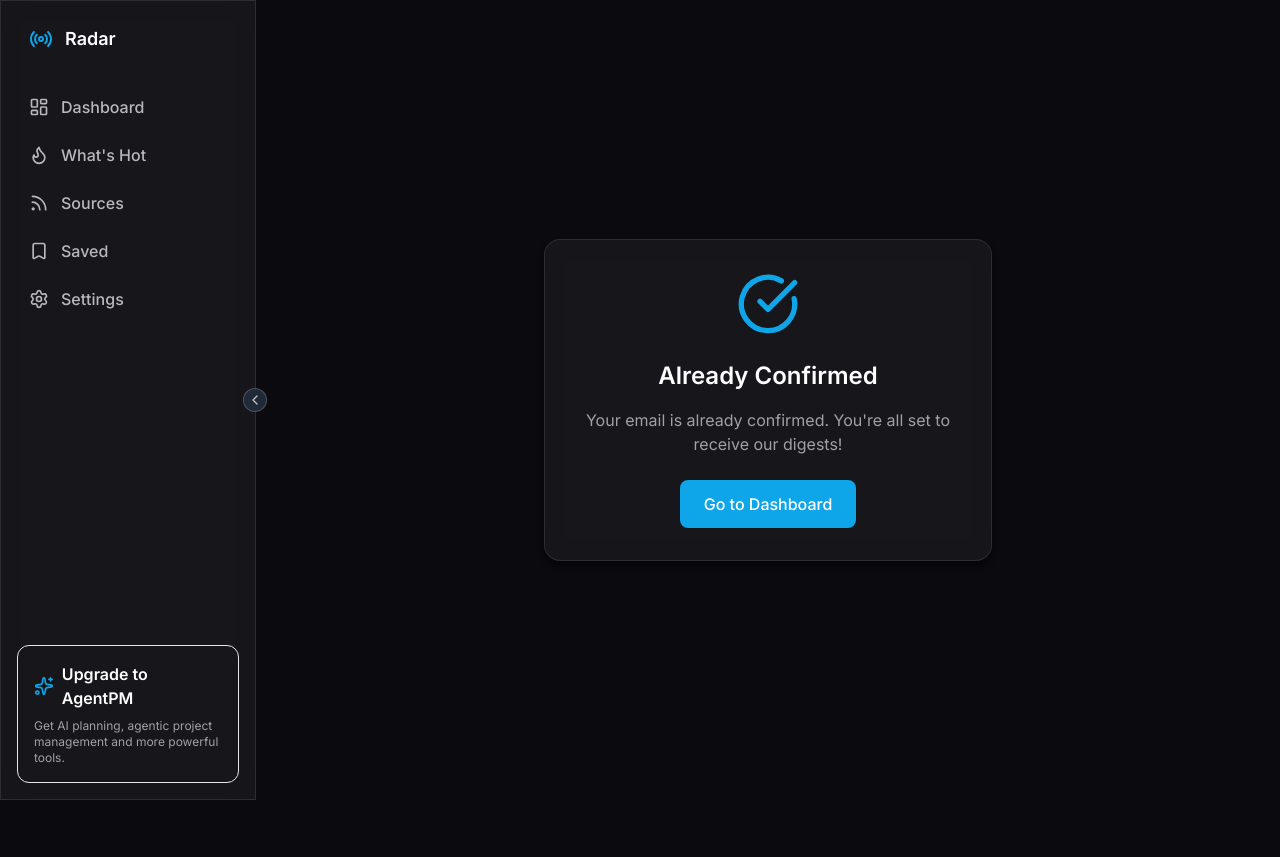
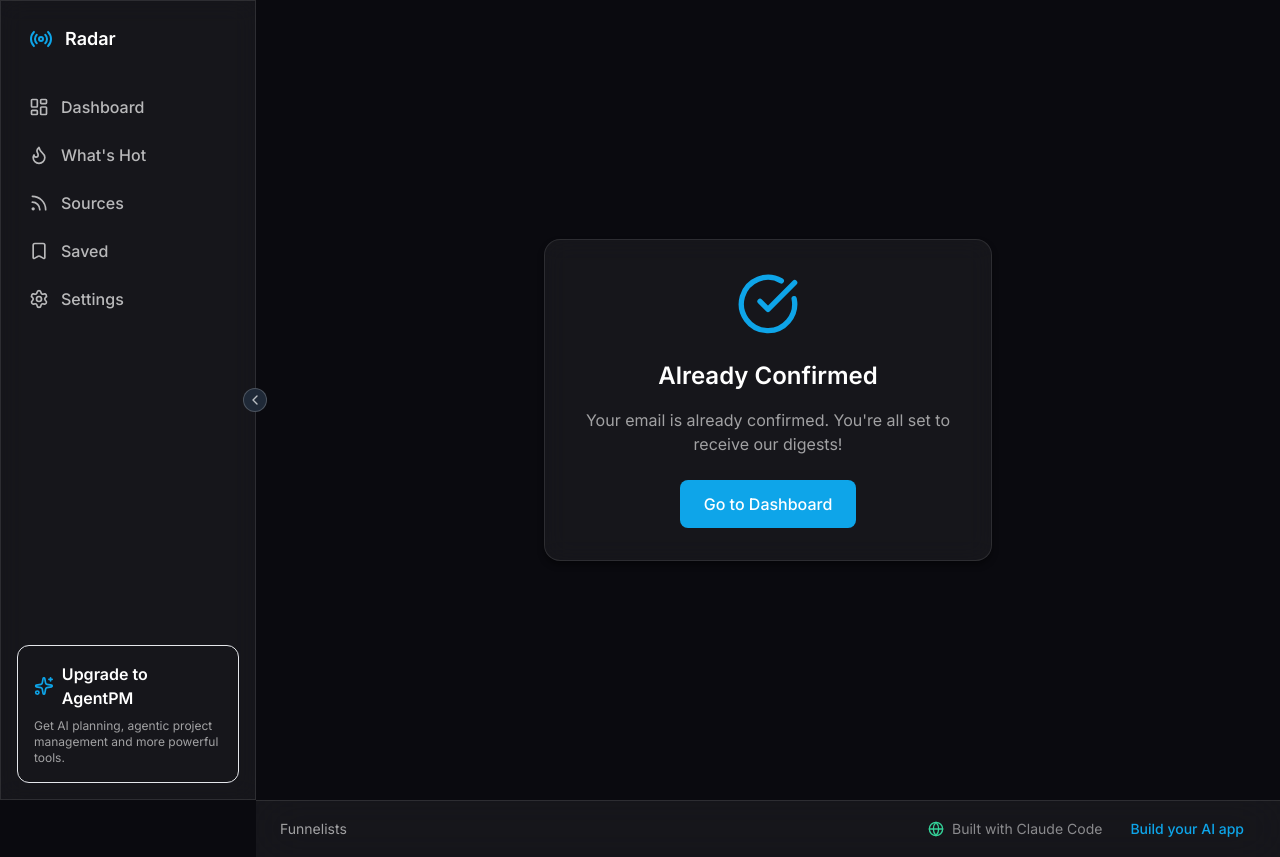
Before and after one commit to TroyAmyett/radar, a Next.js app: page /subscribe/already-confirmed in a window 1280 px wide. Before the commit the page ends 800 px from the top, so only its background shows below. Built offline with nearby package versions, Linux system fonts and the light colour scheme.

Commit message:
Add footer with Funnelists branding and Claude Code badge
- Created Footer component with glassmorphism styling
- Added Funnelists link, "Built with Claude Code" badge, and CTA
- Integrated footer into StandaloneLayout

Co-Authored-By: Claude Opus 4.5 <noreply@anthropic.com>

```diff
--- /dev/null
+++ b/src/components/layout/Footer.tsx
@@ -0,0 +1,38 @@
+'use client';
+
+import { Globe } from 'lucide-react';
+
+export default function Footer() {
+  return (
+    <footer className="bg-white/5 backdrop-blur-xl border-t border-white/10 px-4 md:px-6 py-3">
+      <div className="flex flex-col sm:flex-row items-center justify-between gap-3 text-sm">
+        {/* Left: Funnelists branding */}
+        <a
+          href="https://funnelists.com"
+          target="_blank"
+          rel="noopener noreferrer"
+          className="text-white/60 hover:text-white transition-colors"
+        >
+          Funnelists
+        </a>
+
+        {/* Center/Right: Built with Claude Code + CTA */}
+        <div className="flex items-center gap-4">
+          <div className="flex items-center gap-2 text-white/50">
+            <Globe className="w-4 h-4 text-emerald-400" />
+            <span>Built with Claude Code</span>
+          </div>
+
+          <a
+            href="https://calendly.com/funnelists"
+            target="_blank"
+            rel="noopener noreferrer"
+            className="px-3 py-1.5 rounded-lg bg-accent/20 text-accent hover:bg-accent/30 transition-colors text-sm font-medium"
+          >
+            Build your AI app
+          </a>
+        </div>
+      </div>
+    </footer>
+  );
+}
--- a/src/components/layout/StandaloneLayout.tsx
+++ b/src/components/layout/StandaloneLayout.tsx
@@ -1,6 +1,7 @@
 'use client';
 
 import Sidebar from './Sidebar';
+import Footer from './Footer';
 import { SidebarProvider, useSidebar } from './SidebarContext';
 
 interface StandaloneLayoutProps {
@@ -14,13 +15,16 @@ function StandaloneLayoutContent({ children }: StandaloneLayoutProps) {
     <>
       <Sidebar />
       {/* No margin on mobile (sidebar is hidden), dynamic margin on desktop */}
-      <main
-        className={`ml-0 min-h-screen transition-all duration-300 ${
+      <div
+        className={`ml-0 min-h-screen flex flex-col transition-all duration-300 ${
           collapsed ? 'md:ml-16' : 'md:ml-64'
         }`}
       >
-        {children}
-      </main>
+        <main className="flex-1">
+          {children}
+        </main>
+        <Footer />
+      </div>
     </>
   );
 }
```
